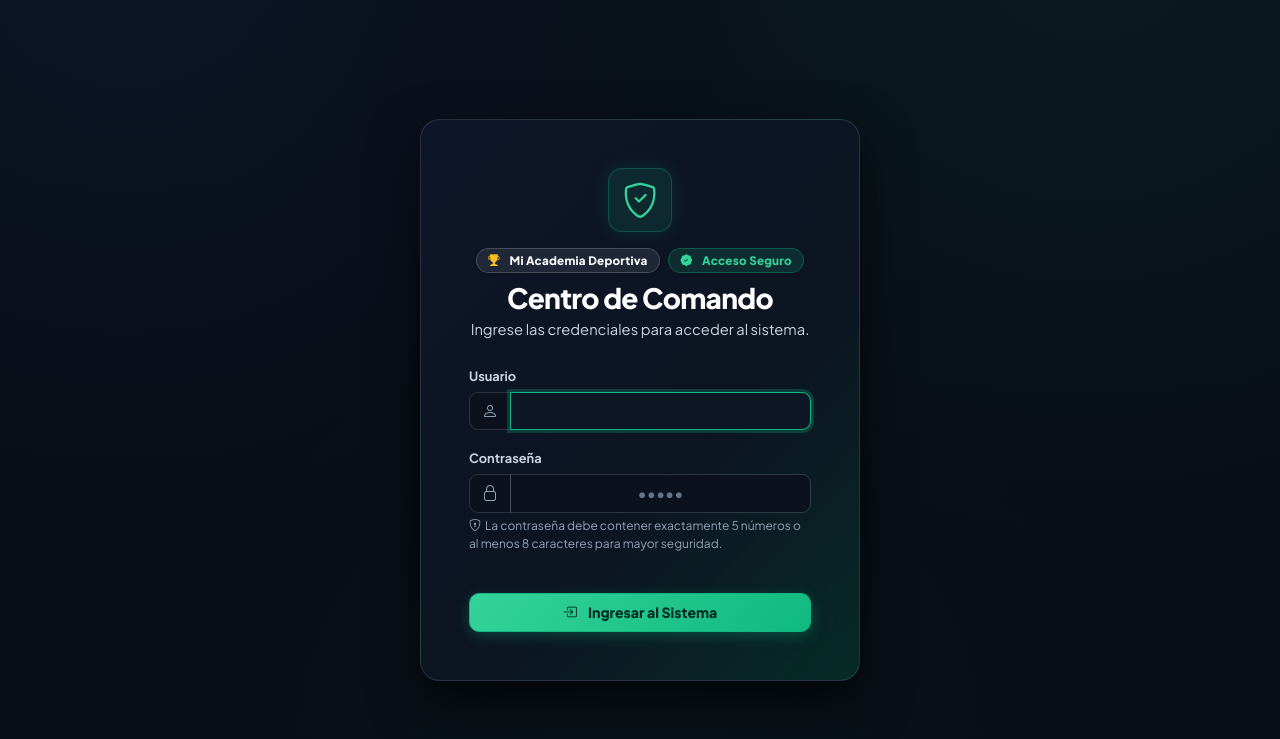
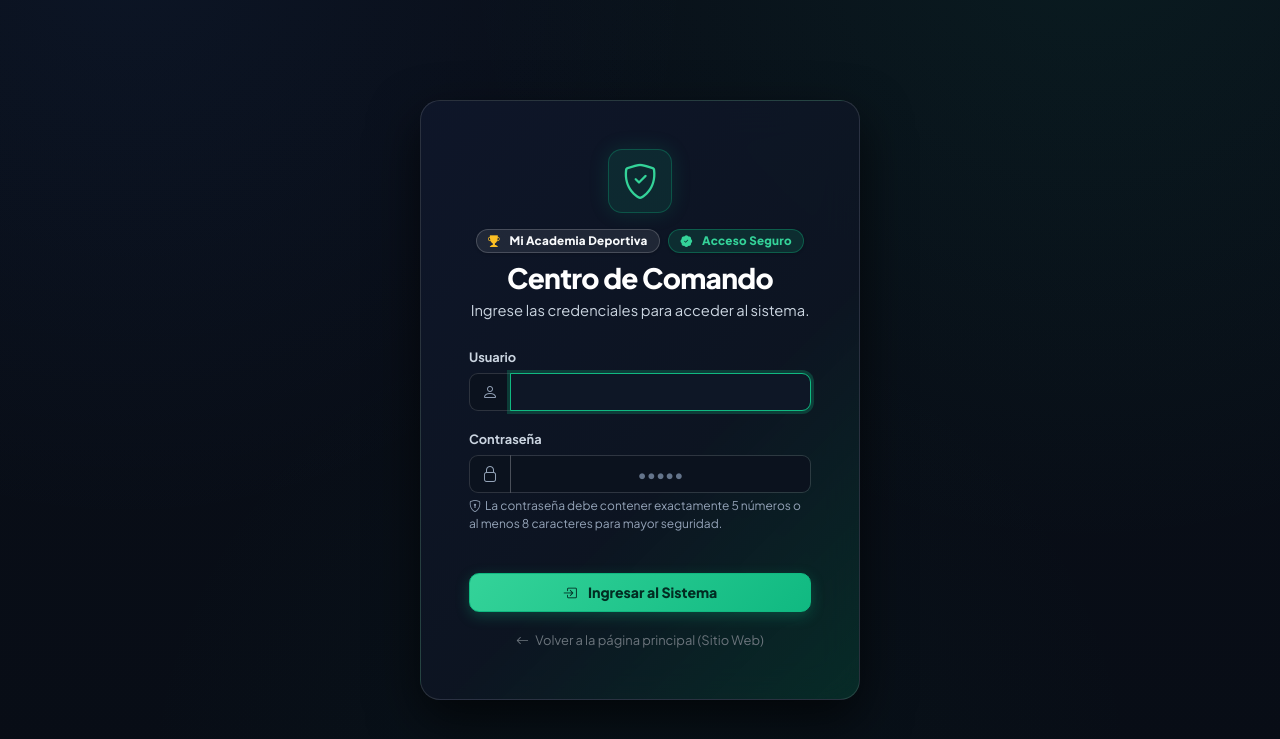
Before and after one commit to marcelosegobia25-source/academia-futbol-marcelo, a Flask app: page /acceso/ in a window 1280 px wide. Shown: the top 739 px of the page. Run offline with Flask 3, Linux system fonts and the light colour scheme; some libraries are stand-ins or nearby versions.

Commit message:
feat(login): agregar boton para regresar a la landing page desde el login

```diff
--- a/app/templates/autenticacion/login.html
+++ b/app/templates/autenticacion/login.html
@@ -62,6 +62,11 @@
                     <button class="btn btn-hero-action btn-hero-primary w-100 py-2 mt-4" type="submit">
                         <i class="bi bi-box-arrow-in-right me-1"></i> Ingresar al Sistema
                     </button>
+                    <div class="text-center mt-3">
+                        <a href="{{ url_for('landing') }}" class="text-secondary small text-decoration-none">
+                            <i class="bi bi-arrow-left me-1"></i> Volver a la página principal (Sitio Web)
+                        </a>
+                    </div>
                 </form>
             </div>
         </div>
```
